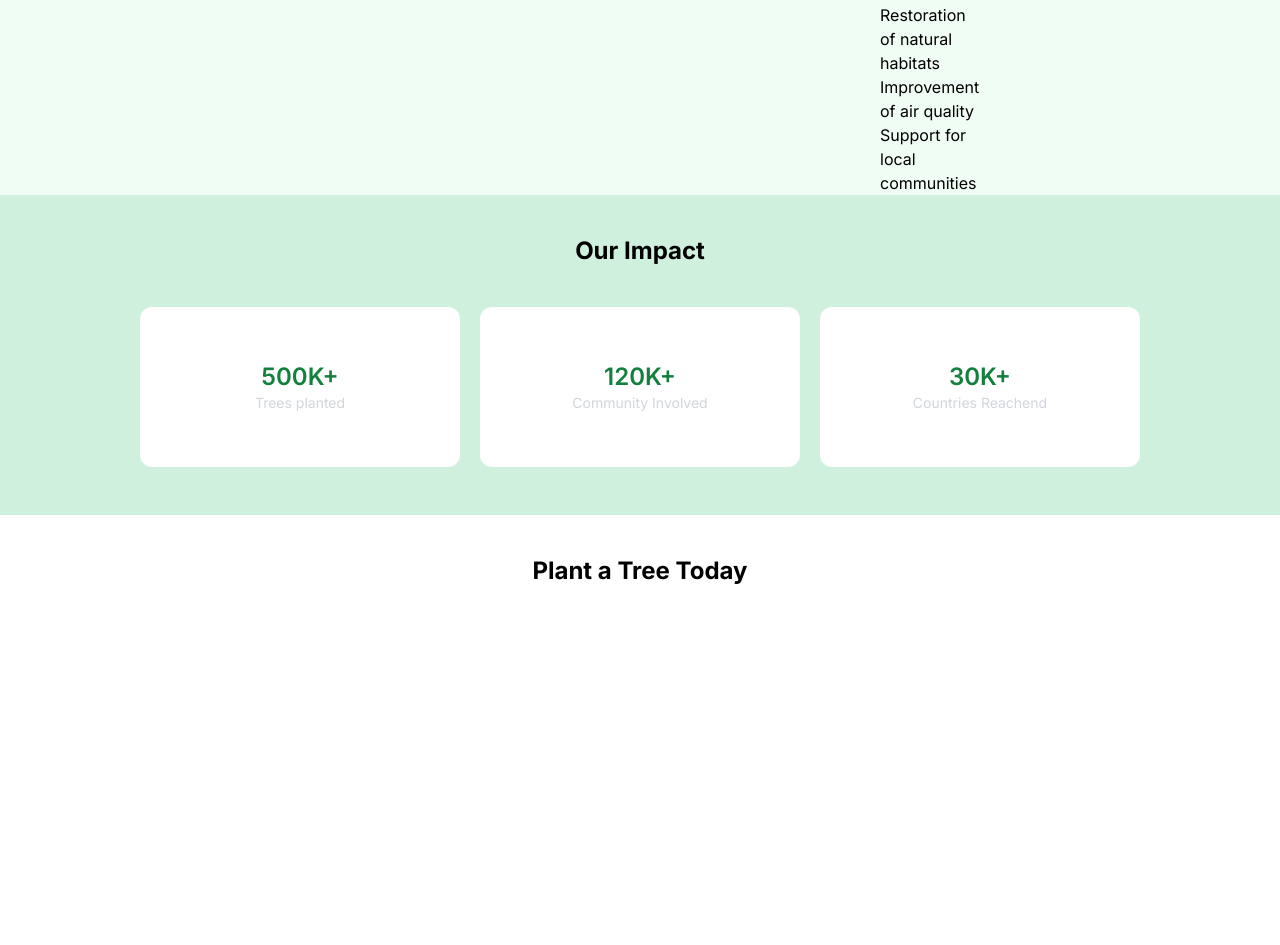
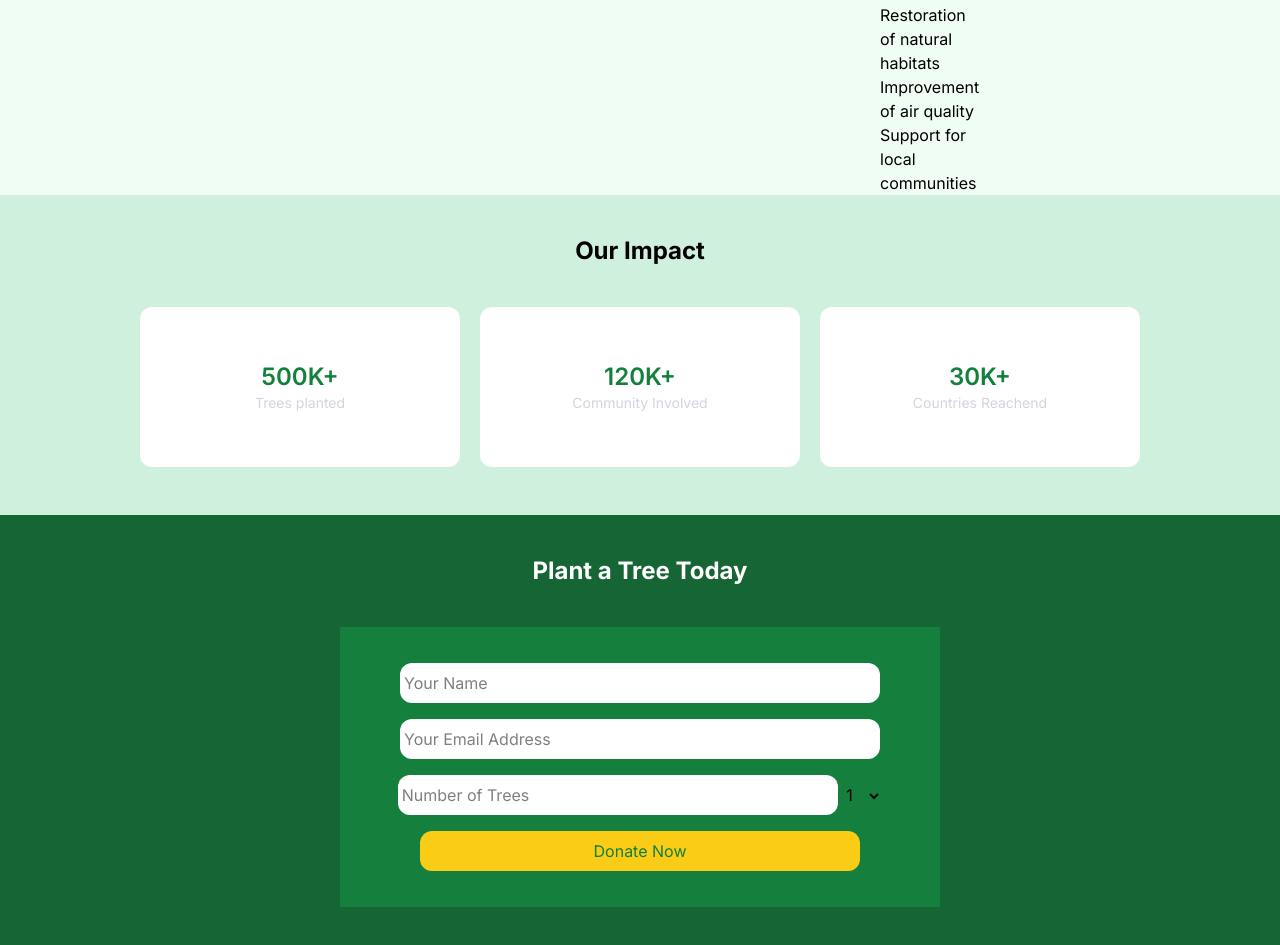
Before and after one commit to fahim26-maker/Green.Earth-Project, a plain HTML site: page index.html in a window 1280 px wide. Shown: the part 2208-3153 px from the top of the page. Before the commit the page ends 2835 px from the top, so only its background shows below. Drawn offline with nearby package versions, Linux system fonts and the light colour scheme; no server answers.

Commit message:
maiil part completed

```diff
--- a/index.html
+++ b/index.html
@@ -75,9 +75,34 @@
             <p class="text-gray-300 text-sm">Countries Reachend</p>
         </div>
      </section>
-     <section>
-        <h3 class="text-2xl font-bold text-center py-10">Plant a Tree Today</h3>
+     <section class="bg-[#166534] self-center justify-items-center pb-20">
+        <div>
+        <h3 class="text-2xl font-bold text-center py-10 text-[#FFFFFF]">Plant a Tree Today</h3>
+     </div>
+     <form action="" class="bg-[#15803D] h-70 w-150 place-content-center">
+        <div class="place-items-center place-content-center space-y-4">
+            <div>
+            <input type="email" class="bg-[#FFFFFF] w-120 h-10 p-1 rounded-xl" placeholder="Your Name">
+            </div>
+            <div>
+            <input type="email" class="bg-[#FFFFFF] w-120 h-10 p-1 rounded-xl" placeholder="Your Email Address">
+            </div>
+            <div>
+            <input type="email" class="bg-[#FFFFFF] w-110 h-10 p-1 rounded-xl" placeholder="Number of Trees">
+            <select class="">
+            <option>1</option>
+            <option>5</option>
+            <option>10</option>
+            <option>20</option>
+            </select>
+            </div>
+            <div>
+            <button type="submit" class="bg-[#FACC15]  w-110 h-10 p-1 rounded-xl text-[#15803D]">Donate Now</button>
+            </div>
+        </div>
+     </form>
      </section>
+
      <script src="script.js"></script>
 </body>
 </html>
```
